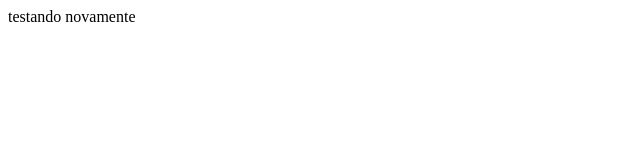
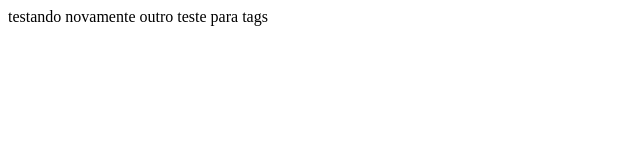
Before and after one commit to AntonioIraildo/meu_projeto_versionado, a plain HTML site: page index.html in a window 1280 px wide. Shown: the whole page, without its empty margins (0-640 px from the left). Drawn offline with Linux system fonts and the light colour scheme.

Commit message:
commit pos tag

```diff
--- a/index.html
+++ b/index.html
@@ -1,5 +1,6 @@
 <html>
 	<body>
 		testando novamente
+		outro teste para tags
 	</body>
 </html>
```
